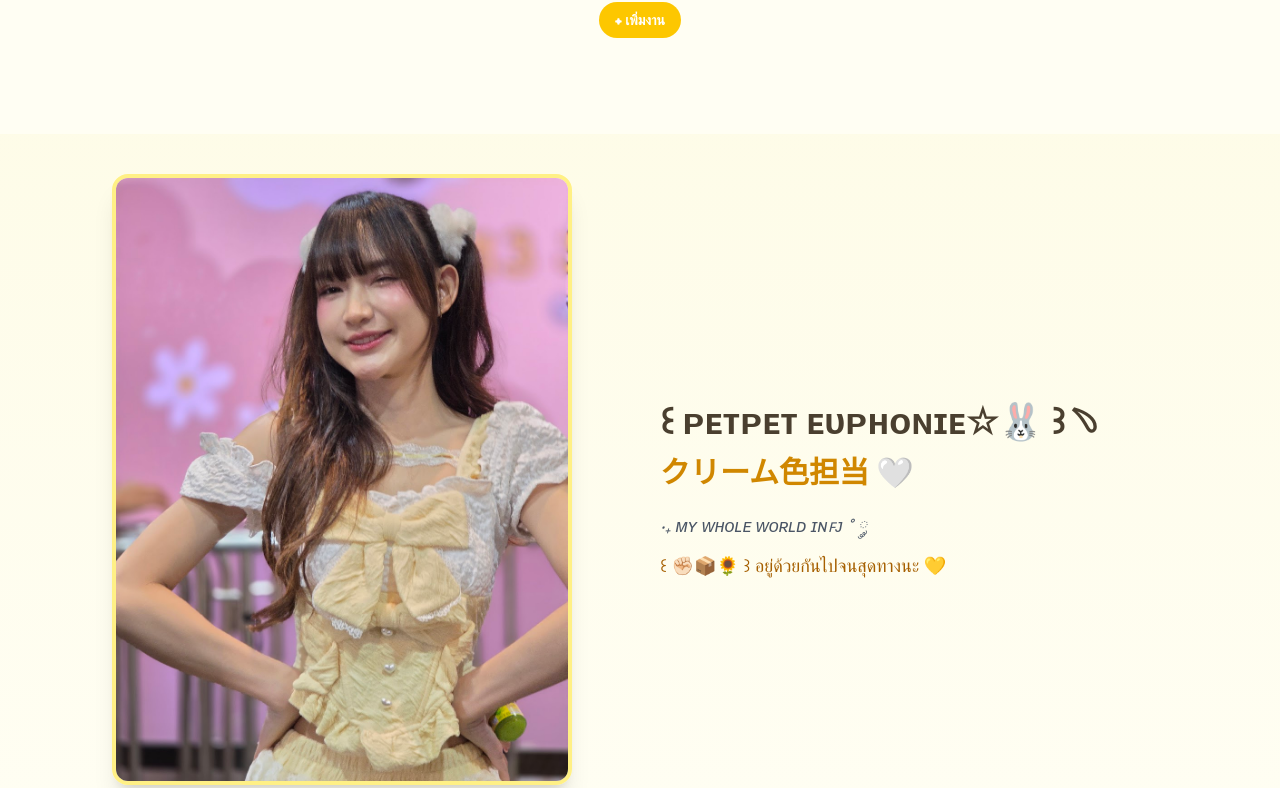
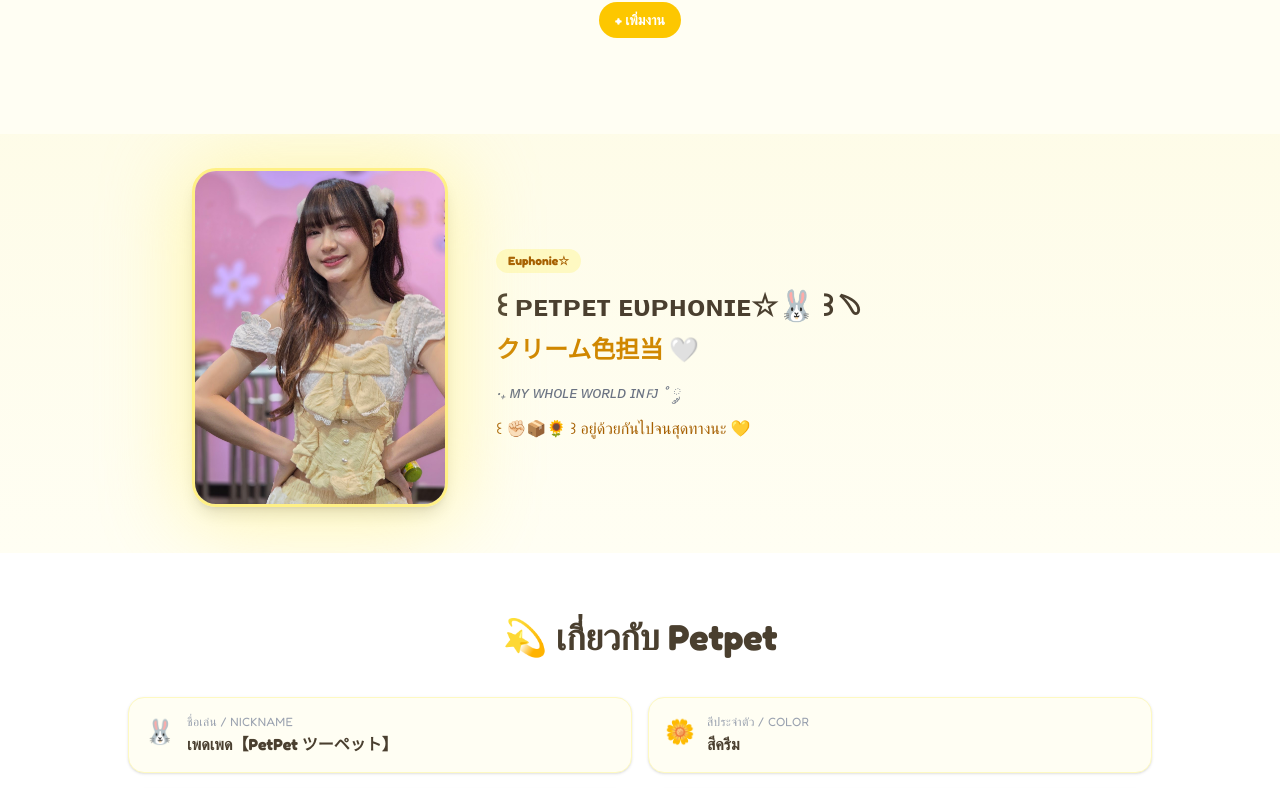
Before and after one commit to sanellman/ipetpetu-next, a Next.js app: page / in a window 1280 px wide. Shown: the part 714-1502 px from the top of the page. Built offline with nearby package versions, Linux system fonts and the light colour scheme.

Commit message:
change all ui hero

```diff
--- a/src/app/components/HeroSection.jsx
+++ b/src/app/components/HeroSection.jsx
@@ -4,60 +4,74 @@ import { motion } from "framer-motion";
 
 export default function HeroSection() {
   return (
-    <section className="bg-gradient-to-b from-yellow-50 to-[#fffef3] py-12 px-6 overflow-hidden">
-      <div className="max-w-6xl mx-auto flex flex-col md:flex-row items-center gap-10">
-        {/* Image — left on desktop, top on mobile */}
+    <section className="bg-gradient-to-b from-yellow-50 to-[#fffef3] py-10 px-6 overflow-hidden">
+      <div className="max-w-4xl mx-auto flex flex-col md:flex-row items-center gap-8 md:gap-12">
+
+        {/* Image */}
         <motion.div
-          className="md:flex-1 flex justify-center"
-          initial={{ opacity: 0, y: 30 }}
+          className="relative shrink-0 flex justify-center"
+          initial={{ opacity: 0, y: 20 }}
           animate={{ opacity: 1, y: 0 }}
-          transition={{ duration: 0.7 }}
+          transition={{ duration: 0.6 }}
         >
+          {/* Glow behind image */}
+          <div className="absolute inset-0 bg-yellow-200 rounded-3xl blur-2xl opacity-60 scale-105" />
           <motion.img
             src="/images/petpet/petpethero.jpg"
             alt="Petpet"
-            className="rounded-2xl shadow-xl w-full max-w-[360px] md:max-w-[460px] border-4 border-yellow-200"
-            animate={{ y: [0, -8, 0] }}
+            className="relative w-52 md:w-64 rounded-3xl shadow-lg border-[3px] border-yellow-200 object-cover"
+            animate={{ y: [0, -6, 0] }}
             transition={{ repeat: Infinity, duration: 4, ease: "easeInOut" }}
           />
         </motion.div>
 
-        {/* Text — right on desktop, bottom on mobile */}
+        {/* Text */}
         <motion.div
-          className="text-center md:text-left md:flex-1"
-          initial={{ opacity: 0, x: 30 }}
+          className="text-center md:text-left flex-1"
+          initial={{ opacity: 0, x: 20 }}
           animate={{ opacity: 1, x: 0 }}
-          transition={{ duration: 0.7, delay: 0.1 }}
+          transition={{ duration: 0.6, delay: 0.1 }}
         >
+          {/* Badge */}
+          <motion.span
+            className="inline-block bg-yellow-100 text-yellow-700 text-xs font-semibold px-3 py-1 rounded-full mb-3"
+            initial={{ opacity: 0 }}
+            animate={{ opacity: 1 }}
+            transition={{ delay: 0.2 }}
+          >
+            Euphonie☆
+          </motion.span>
+
           <motion.h1
-            className="text-3xl md:text-4xl font-bold mb-4 text-[#4a3f2f] leading-snug"
-            initial={{ opacity: 0, y: 20 }}
+            className="text-2xl md:text-3xl font-bold mb-3 text-[#4a3f2f] leading-snug"
+            initial={{ opacity: 0, y: 15 }}
             animate={{ opacity: 1, y: 0 }}
             transition={{ delay: 0.3 }}
           >
             ꒰ ᴘᴇᴛᴘᴇᴛ ᴇᴜᴘʜᴏɴɪᴇ☆🐰 ꒱﹆
             <br />
-            <span className="text-yellow-600 text-2xl md:text-3xl">クリーム色担当 🤍</span>
+            <span className="text-yellow-600 text-xl md:text-2xl">クリーム色担当 🤍</span>
           </motion.h1>
 
           <motion.p
-            className="text-lg text-gray-600 italic mb-3"
-            initial={{ opacity: 0, y: 20 }}
+            className="text-base text-gray-500 italic mb-3"
+            initial={{ opacity: 0, y: 15 }}
             animate={{ opacity: 1, y: 0 }}
-            transition={{ delay: 0.5 }}
+            transition={{ delay: 0.45 }}
           >
             ‧₊ ᴍʏ ᴡʜᴏʟᴇ ᴡᴏʀʟᴅ ɪɴꜰᴊ ˚ ༘
           </motion.p>
 
           <motion.p
-            className="text-base md:text-lg text-yellow-700 font-medium"
-            initial={{ opacity: 0, y: 20 }}
+            className="text-sm md:text-base text-yellow-700 font-medium"
+            initial={{ opacity: 0, y: 15 }}
             animate={{ opacity: 1, y: 0 }}
-            transition={{ delay: 0.7 }}
+            transition={{ delay: 0.6 }}
           >
             ꒰ ✊🏻📦🌻 ꒱ อยู่ด้วยกันไปจนสุดทางนะ 💛
           </motion.p>
         </motion.div>
+
       </div>
     </section>
   );
```
